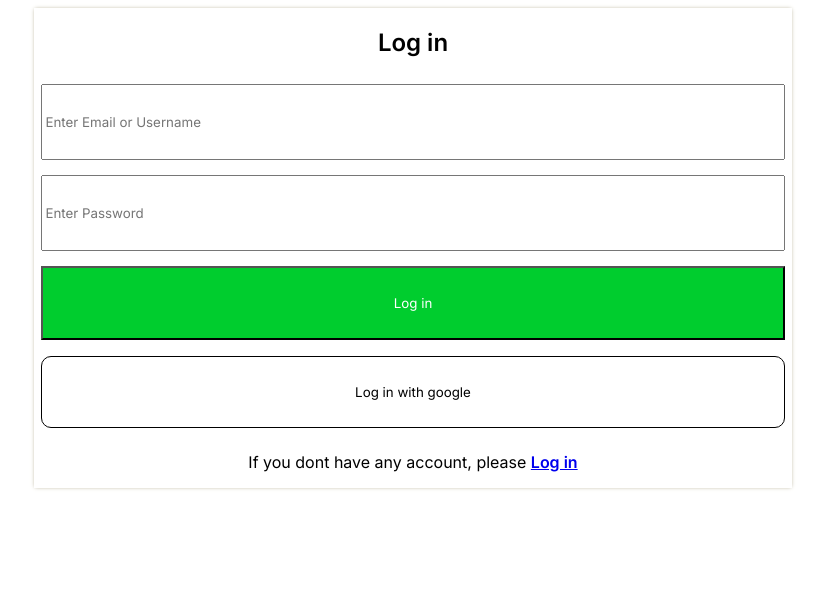
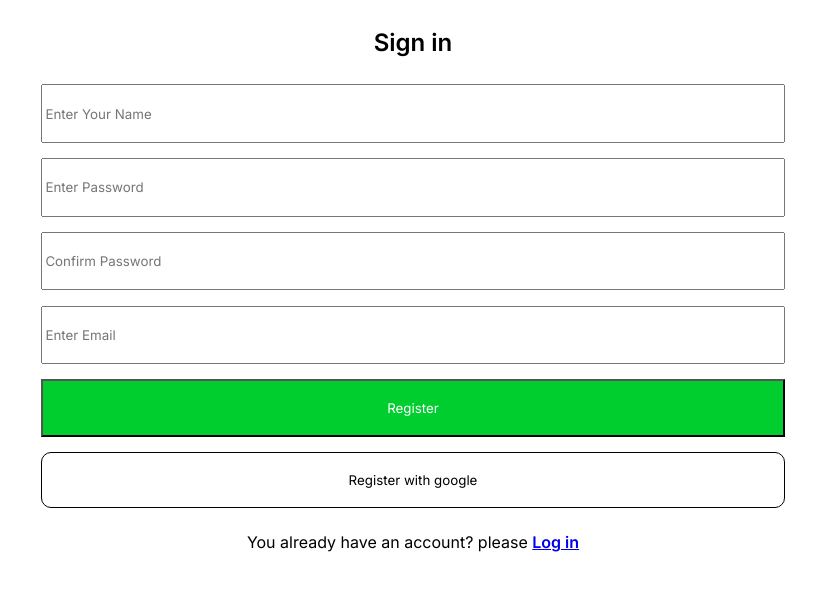
Before and after one commit to dheerendra-790/fintech-website-project, a plain HTML site: page register.html in a window 1280 px wide. Shown: the whole page, without its empty margins (227-1052 px from the left). Drawn offline with Linux system fonts and the light colour scheme.

Commit message:
Update register.html

```diff
--- a/register.html
+++ b/register.html
@@ -4,9 +4,9 @@
 <head>
   <meta charset="UTF-8">
   <meta name="viewport" content="width=device-width, initial-scale=1.0">
-  <title>Register page</title>
+  <title>Login page</title>
   <link rel="preconnect" href="https://fonts.gstatic.com" crossorigin>
-<link href="https://fonts.googleapis.com/css2?family=Inter:wght@300;400;600&display=swap" rel="stylesheet">
+  <link href="https://fonts.googleapis.com/css2?family=Inter:wght@300;400;600&display=swap" rel="stylesheet">
   <style>
     *{
       font-family: 'Inter', sans-serif;
@@ -16,9 +16,8 @@
   width: 60%;
   align-items: center;
   justify-content: center;
-  height: 60vh;
+  height: 70vh;
   flex-direction: column;
-  box-shadow: 0 0 4px -1px #a69e7f;
 }
     form{
       display: flex;
@@ -36,27 +35,27 @@
     }
     @media screen and (max-width:1200px){
       .login{
-        height: 45vh;
+        height: 54vh;
       }
     }
     @media screen and (max-width:575px){
       .login{
         width: 100%;
-        height: 40vh;
       }
-
     }
   </style>
 </head>
 <body>
-  <div class="login"><h2>Log in</h2>
+  <div class="login"><h2>Sign in</h2>
     <form action="dashboard.html">
-      <input type="text" placeholder="Enter Email or Username" required>
+      <input type="text" placeholder="Enter Your Name" required>
       <input type="password" placeholder="Enter Password" name="password" required>
-      <input style="background-color:#00CD2E; color: white;" type="submit" value="Log in">
-      <input style="border: 1px solid black; color: black; border-radius: 10px; background-color: white;" type="submit" value="Log in with google"><a href="dashboard.html"></a>
+      <input type="password" placeholder="Confirm Password" name="confirm_password" required>
+      <input type="email" placeholder="Enter Email" name="email" required>
+      <input style="background-color:#00CD2E; color: white;" type="submit" value="Register">
+      <input style="border: 1px solid black; color: black; border-radius: 10px; background-color: white;" type="submit" value="Register with google">
     </form>
-    <p>If you dont have any account, please <b><a href="login.html">Log in</a></b></p>
+    <p>You already have an account? please <b><a href="login.html">Log in</a></b></p>
   </div>
 
 </body>
```
